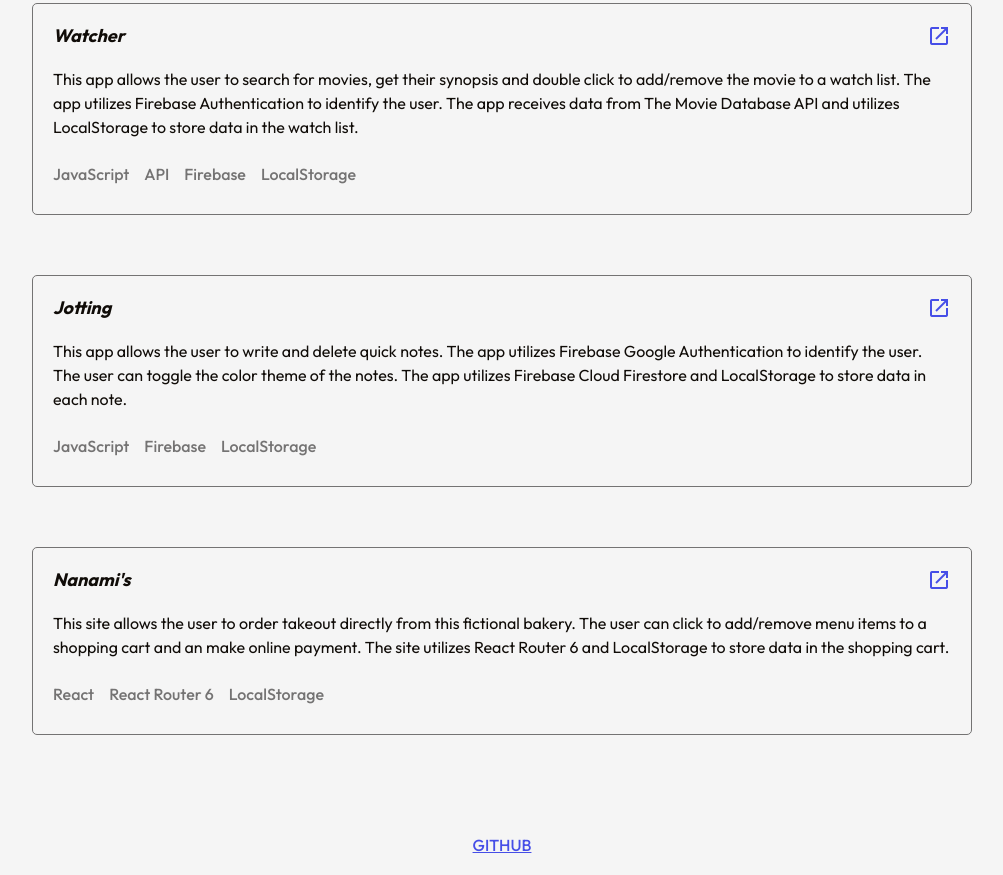
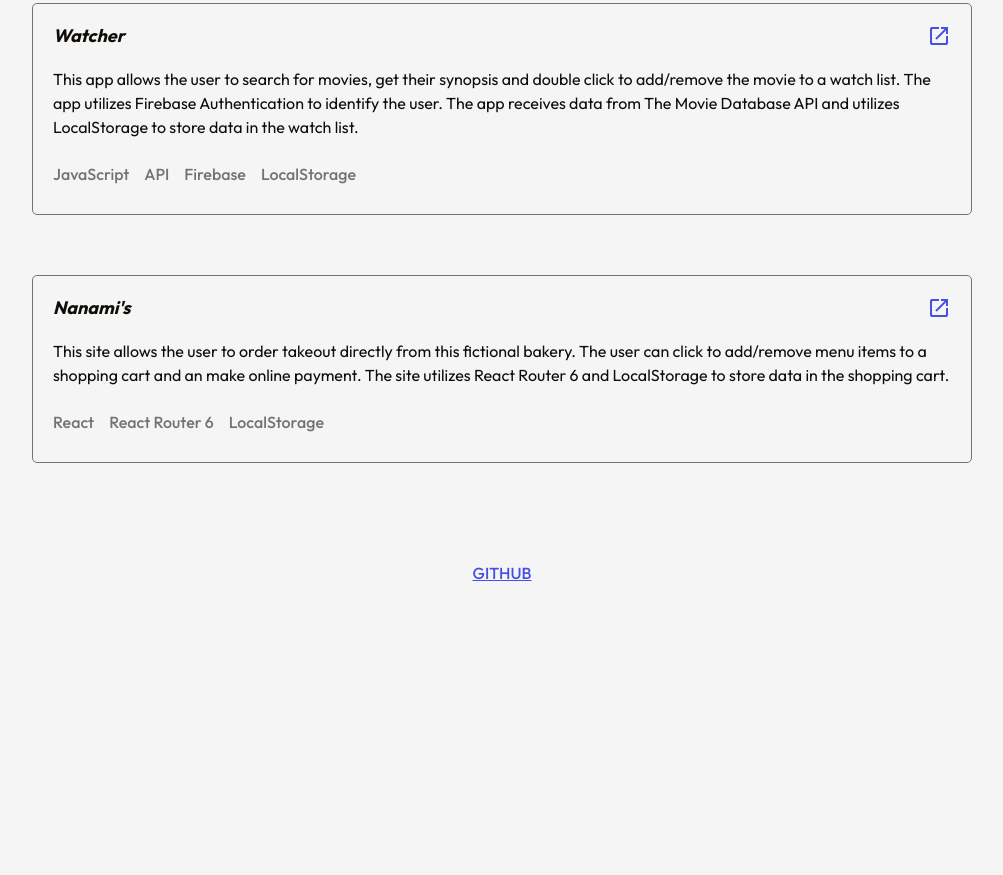
Before and after one commit to alexismgjackson-github/portfolio, a plain HTML site: page Portfolio/index.html in a window 1280 px wide. Shown: the part 1838-2713 px from the top of the page, without its empty margins (138-1141 px from the left). After the commit the page ends 2441 px from the top, so only its background shows below. Drawn offline with nearby package versions, Linux system fonts and the light colour scheme; a web font is replaced by a local one.

Commit message:
Add files via upload

```diff
--- a/Portfolio/index.html
+++ b/Portfolio/index.html
@@ -154,31 +154,6 @@
           </div>
           <div class="project">
             <div class="project-header">
-              <h3 class="project-name">Jotting</h3>
-              <a
-                href=""
-                target="_blank"
-                class="project-link"
-                alt="Link to Jotting project"
-              >
-                <span class="material-symbols-outlined">open_in_new</span>
-              </a>
-            </div>
-            <p class="project-details">
-              This app allows the user to write and delete quick notes. The app
-              utilizes Firebase Google Authentication to identify the user. The
-              user can toggle the color theme of the notes. The app utilizes
-              Firebase Cloud Firestore and LocalStorage to store data in each
-              note.
-            </p>
-            <ul class="project-tools">
-              <li class="tool">JavaScript</li>
-              <li class="tool">Firebase</li>
-              <li class="tool">LocalStorage</li>
-            </ul>
-          </div>
-          <div class="project">
-            <div class="project-header">
               <h3 class="project-name">Nanami's</h3>
               <a
                 href="https://alexis-jackson-nanamis.netlify.app"
```
